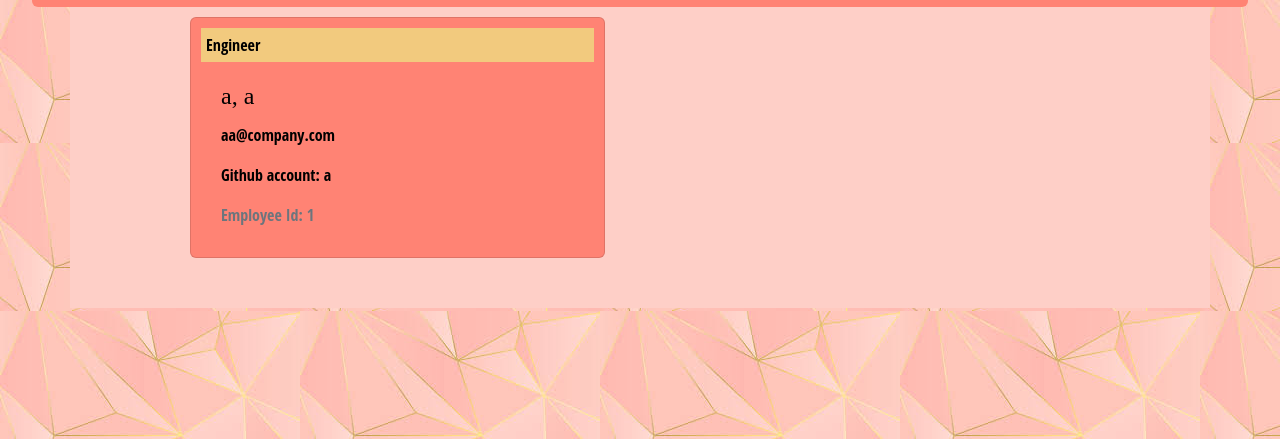
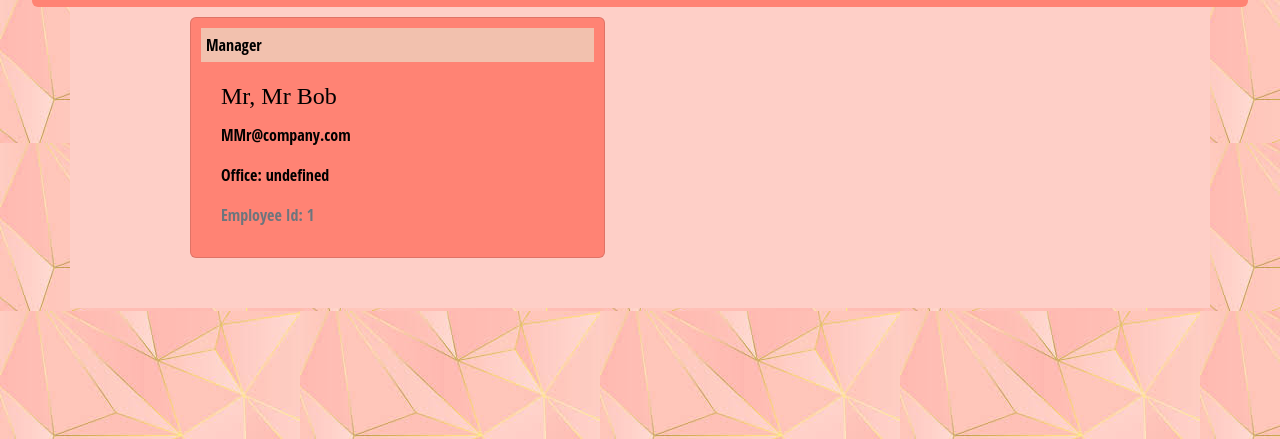
Before and after one commit to gabepettus/Employee-Summary, a website: page index.html in a window 1280 px wide. Shown: the part 361-800 px from the top of the page. Drawn offline with nearby package versions, Linux system fonts and the light colour scheme.

```diff
--- a/index.html
+++ b/index.html
@@ -8,7 +8,7 @@
         <link rel="stylesheet" href="https://stackpath.bootstrapcdn.com/bootstrap/4.3.1/css/bootstrap.min.css" integrity="sha384-ggOyR0iXCbMQv3Xipma34MD+dH/1fQ784/j6cY/iJTQUOhcWr7x9JvoRxT2MZw1T" crossorigin="anonymous">
         <link rel="stylesheet" href="https://use.fontawesome.com/releases/v5.8.1/css/all.css"/>
 <!--        <link href="https://fonts.googleapis.com/css?family=Open+Sans+Condensed:300&display=swap" rel="stylesheet"> -->
-        <title>Document</title>
+        <title>Rostor</title>
         <style>
             @page {
               margin: 0;
@@ -150,13 +150,13 @@
   <main class="container">
   <div class="row"><div class="col-sm-6">
   <div class="card">
-    <div class="card-header-Engineer">
-      Engineer
+    <div class="card-header-Manager">
+      Manager
     </div>
     <div class="card-body">
-      <h4 class="card-title"> a, a</h4>
-      <p> aa@company.com</p>
-      <p> Github account: a</p>
+      <h4 class="card-title"> Mr, Mr Bob</h4>
+      <p> MMr@company.com</p>
+      <p> Office: undefined</p>
       <div class="text-muted"> Employee Id: 1 </div>
     </div>
   </div>
```
Also changed, not shown: 1 other file.
